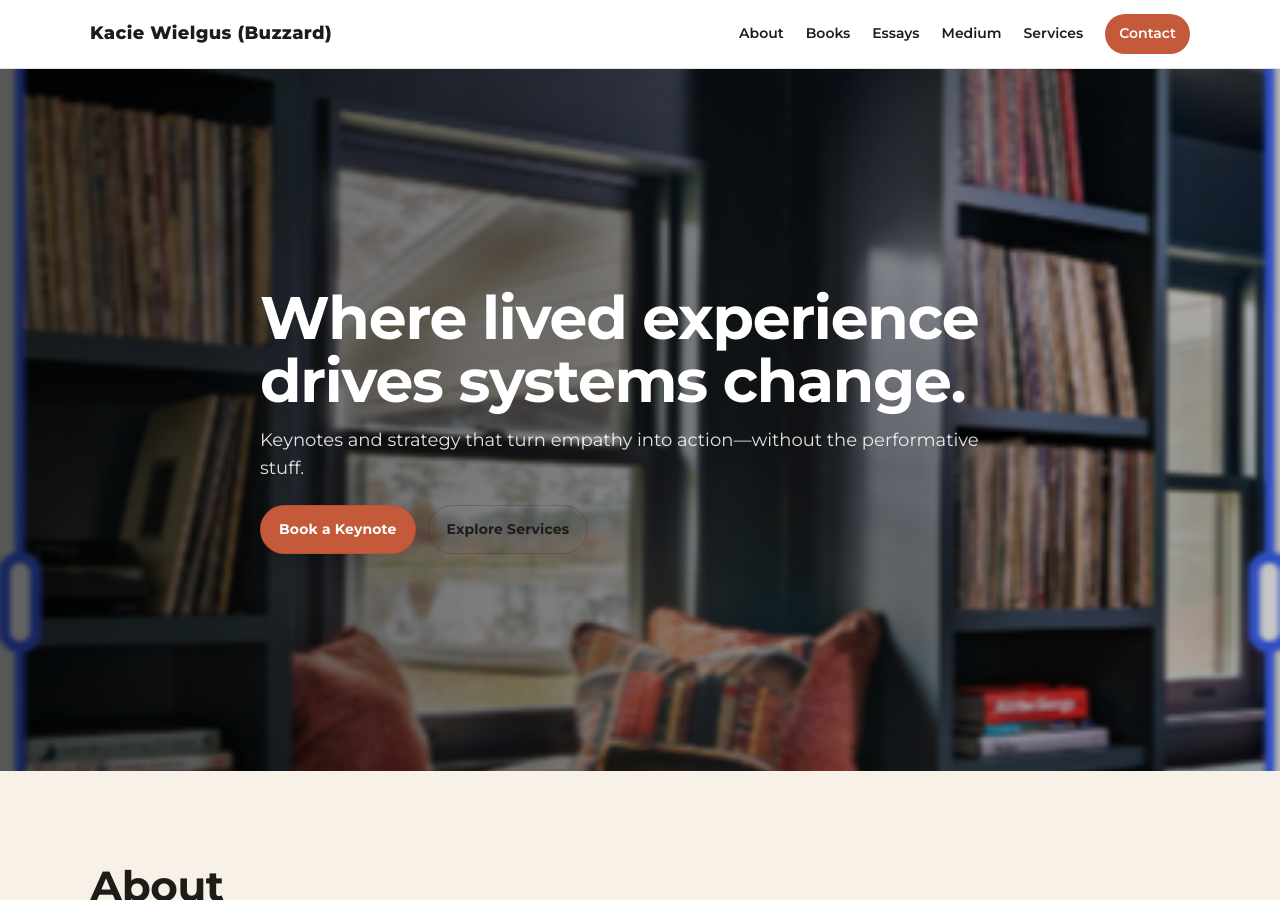
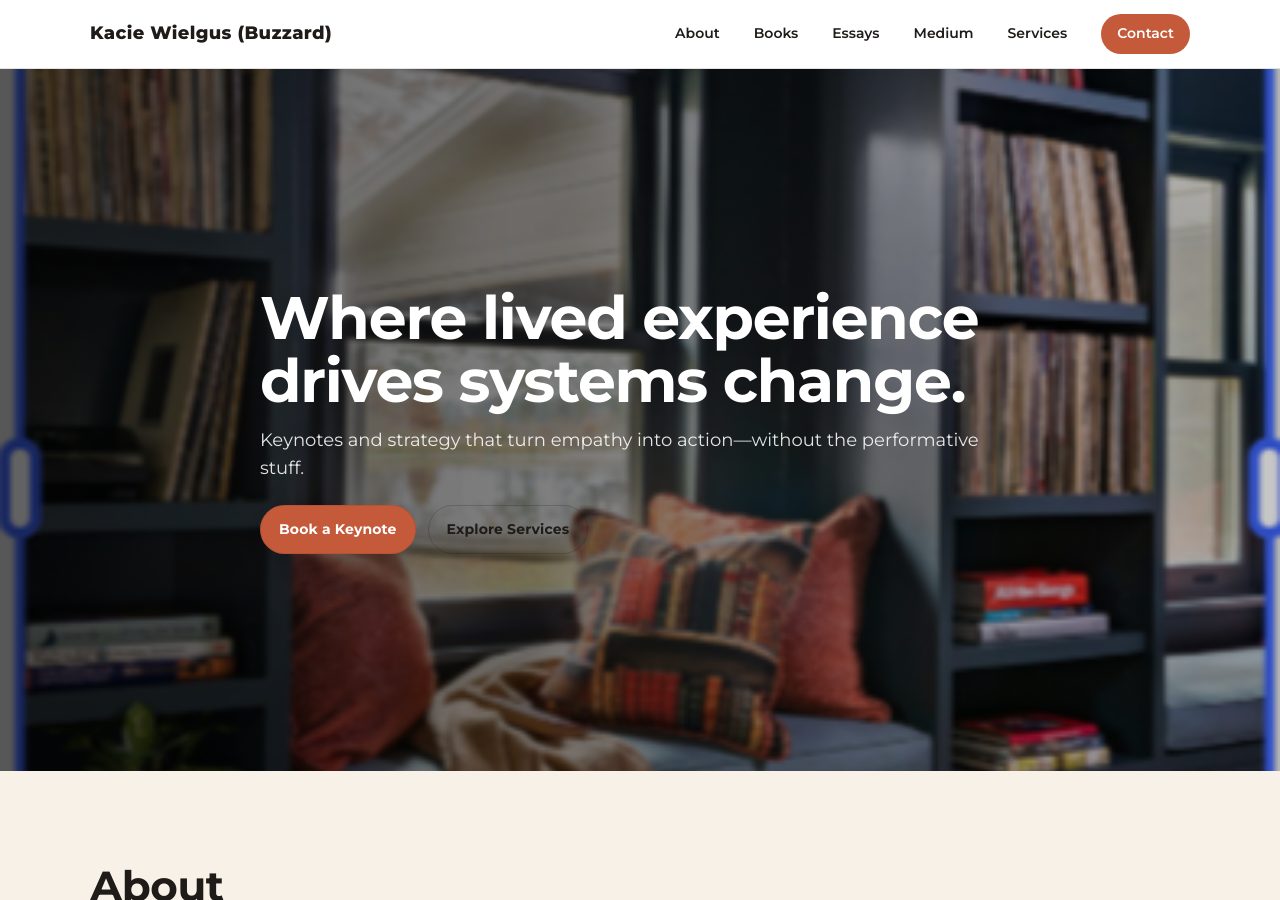
Before and after one commit to kaciebuzzard-rgb/new, a Jekyll site: the page built from index.md, in a window 1280 px wide and 900 px high. Built offline with Jekyll 4.4.1, drawn with Linux system fonts in a browser that asks for light colours.

Commit message:
Update CSS styles for layout and spacing adjustments
Refactor CSS styles for consistency and improved layout.

```diff
--- a/assets/css/style.css
+++ b/assets/css/style.css
@@ -24,9 +24,15 @@
 /* =========================
 RESET + BASE
 ========================= */
-*{margin:0;padding:0;box-sizing:border-box;}
+*{
+margin:0;
+padding:0;
+box-sizing:border-box;
+}
 
-html{scroll-behavior:smooth;}
+html{
+scroll-behavior:smooth;
+}
 
 body{
 font-family:'Montserrat', system-ui, -apple-system, Segoe UI, Roboto, Arial, sans-serif;
@@ -35,7 +41,10 @@
 line-height:1.65;
 }
 
-a{color:inherit;text-decoration:none;}
+a{
+color:inherit;
+text-decoration:none;
+}
 
 img{
 max-width:100%;
@@ -89,7 +98,7 @@
 .nav-links{
 display:flex;
 align-items:center;
-gap:22px;
+gap:34px;
 font-weight:600;
 font-size:14px;
 }
@@ -101,7 +110,7 @@
 .nav-cta{
 background:var(--primary);
 color:#fff;
-padding:8px 14px;
+padding:8px 16px;
 border-radius:999px;
 }
 
@@ -200,7 +209,9 @@
 width:100%;
 height:100%;
 object-fit:cover;
-object-position:center 35%;
+
+/* moves image down so head is visible */
+object-position:center 45%;
 }
 
 .hero-overlay{
@@ -295,6 +306,65 @@
 }
 
 /* =========================
+WRITING
+========================= */
+.writing-grid{
+display:grid;
+grid-template-columns:repeat(3,minmax(0,1fr));
+gap:22px;
+margin-top:34px;
+}
+
+.writing-card{
+padding:0;
+overflow:hidden;
+}
+
+.writing-link{
+display:flex;
+flex-direction:column;
+height:100%;
+}
+
+.writing-image{
+aspect-ratio:16/10;
+overflow:hidden;
+background:rgba(255,255,255,.65);
+}
+
+.writing-image img{
+width:100%;
+height:100%;
+object-fit:cover;
+transition:transform .25s ease;
+}
+
+.writing-content{
+padding:20px 22px 22px;
+}
+
+.writing-content h3{
+margin:0 0 8px;
+font-size:18px;
+line-height:1.25;
+}
+
+.writing-content p{
+margin:0 0 14px;
+color:var(--muted);
+}
+
+.writing-cta{
+font-weight:800;
+font-size:14px;
+color:var(--primary);
+}
+
+.writing-card:hover .writing-image img{
+transform:scale(1.03);
+}
+
+/* =========================
 FOOTER
 ========================= */
 .site-footer{
@@ -318,6 +388,10 @@
 }
 
 .book-grid{
+grid-template-columns:1fr;
+}
+
+.writing-grid{
 grid-template-columns:1fr;
 }
 
```
